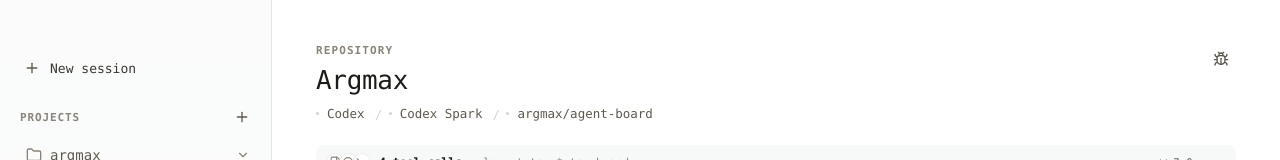
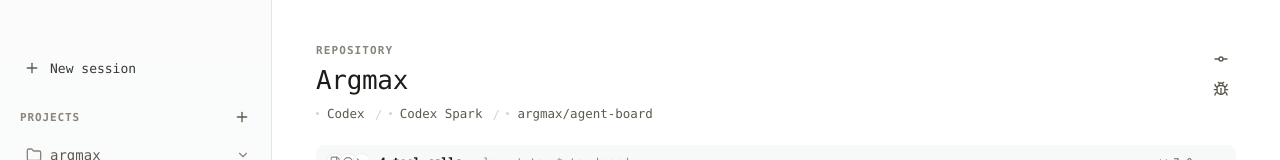
Before and after one commit to adamthuvesen/argmax, a React (Vite) app: page / in a window 1280 px wide. Both pictures are taken after a click on the button "Design parallel agent board". Shown: the top 160 px of the page. Built offline with nearby package versions, Linux system fonts and the light colour scheme; a web font is replaced by a local one.

Commit message:
feat(renderer): wire Save Checkpoint button in session header against checkpoints:create

```diff
--- a/src/renderer/App.tsx
+++ b/src/renderer/App.tsx
@@ -582,6 +582,27 @@ export function App(): JSX.Element {
     [refreshDashboardStatus, loadSessionEvents]
   );
 
+  const createCheckpoint = useCallback(
+    async (workspaceId: string): Promise<void> => {
+      if (!window.argmax) {
+        setToast({ kind: "error", message: "Open the Electron app window to save checkpoints." });
+        return;
+      }
+      const label = `Checkpoint ${new Date().toLocaleTimeString([], { hour: "2-digit", minute: "2-digit" })}`;
+      try {
+        await window.argmax.checkpoints.create({ workspaceId, label });
+        setToast({ kind: "info", message: `Saved ${label}.` });
+        await refreshDashboardStatus();
+      } catch (error) {
+        setToast({
+          kind: "error",
+          message: error instanceof Error ? error.message : "Could not save checkpoint."
+        });
+      }
+    },
+    [refreshDashboardStatus]
+  );
+
   const terminateSession = useCallback(
     async (sessionId: string): Promise<void> => {
       if (!window.argmax) {
@@ -777,6 +798,7 @@ export function App(): JSX.Element {
               onResolveApproval={resolveApproval}
               onSendSessionInput={sendSessionInput}
               onTerminateSession={terminateSession}
+              onCreateCheckpoint={createCheckpoint}
               project={selectedProject}
               rawOutputs={snapshot.rawOutputs}
               session={selectedSession}
--- a/src/renderer/components/SessionConversation.tsx
+++ b/src/renderer/components/SessionConversation.tsx
@@ -1,4 +1,4 @@
-import { Bug, ChevronRight, Mic, Plus, Square } from "lucide-react";
+import { Bug, ChevronRight, GitCommit, Mic, Plus, Square } from "lucide-react";
 import {
   useCallback,
   useEffect,
@@ -54,6 +54,7 @@ export function SessionConversation({
   isLogOpen,
   onSendSessionInput,
   onTerminateSession,
+  onCreateCheckpoint,
   onToggleLog,
   project,
   rawOutputs,
@@ -66,6 +67,7 @@ export function SessionConversation({
   isLogOpen: boolean;
   onSendSessionInput: (sessionId: string, input: string, model: ProviderModelSelection) => Promise<void>;
   onTerminateSession: (sessionId: string) => Promise<void>;
+  onCreateCheckpoint: (workspaceId: string) => Promise<void>;
   onToggleLog: () => void;
   project: ProjectSummary | null;
   rawOutputs: RawProviderOutput[];
@@ -321,6 +323,19 @@ export function SessionConversation({
             ))}
           </div>
         </div>
+        <div className="conversation-header-actions">
+          <button
+            className="small-icon"
+            type="button"
+            title={workspace?.dirty ? "Save checkpoint of the current worktree" : "Worktree is clean — no checkpoint needed"}
+            aria-label="Save checkpoint"
+            disabled={!workspace?.dirty}
+            onClick={() => {
+              if (workspace) void onCreateCheckpoint(workspace.id);
+            }}
+          >
+            <GitCommit size={16} />
+          </button>
           <button
             className="small-icon"
             type="button"
@@ -331,6 +346,7 @@ export function SessionConversation({
           >
             <Bug size={16} />
           </button>
+        </div>
       </div>
       <div className="conversation-list" ref={conversationListRef} onScroll={handleConversationScroll}>
         {conversationItems.length > 0 ? (
--- a/src/renderer/components/SessionPane.tsx
+++ b/src/renderer/components/SessionPane.tsx
@@ -36,6 +36,7 @@ export function SessionPane({
   onResolveApproval,
   onSendSessionInput,
   onTerminateSession,
+  onCreateCheckpoint,
   project,
   rawOutputs,
   session,
@@ -47,6 +48,7 @@ export function SessionPane({
   onResolveApproval: (approvalId: string, status: "approved" | "rejected") => Promise<void>;
   onSendSessionInput: (sessionId: string, input: string, model: ProviderModelSelection) => Promise<void>;
   onTerminateSession: (sessionId: string) => Promise<void>;
+  onCreateCheckpoint: (workspaceId: string) => Promise<void>;
   project: ProjectSummary | null;
   rawOutputs: RawProviderOutput[];
   session: SessionSummary | null;
@@ -162,6 +164,7 @@ export function SessionPane({
           isLogOpen={isLogOpen}
           onSendSessionInput={onSendSessionInput}
           onTerminateSession={onTerminateSession}
+          onCreateCheckpoint={onCreateCheckpoint}
           onToggleLog={toggleLog}
           project={project}
           rawOutputs={rawOutputs}
```
Also changed, not shown: 1 other file (tests, documents, lock files or other folders). Lines whose indentation alone changed are shown as unchanged.
